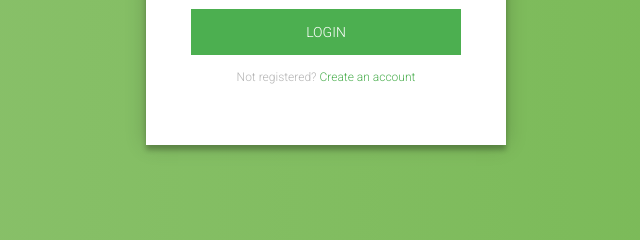
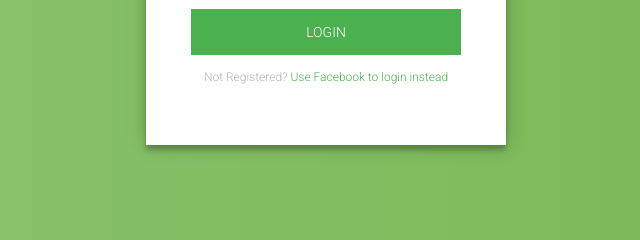
Before and after one commit to irfan-m-mohammad/My-Extended-Family, a plain HTML site: page login.html in a window 1280 px wide. Shown: the part 267-507 px from the top of the page, 314-954 px from the left. Drawn offline with Linux system fonts and the light colour scheme.

Commit message:
facebook login comment

```diff
--- a/login.html
+++ b/login.html
@@ -17,8 +17,18 @@
       <input type="text" placeholder="username"/>
       <input type="password" placeholder="password"/>
       <button>login</button>
-      <p class="message">Not registered? <a href="#">Create an account</a></p>
+      <p class="message">Not Registered? <a>Use Facebook to login instead</a></p>
     </form>
+    <div id="fb-root"></div>
+
+<script>(function(d, s, id) {
+var js, fjs = d.getElementsByTagName(s)[0];
+if (d.getElementById(id)) return;
+js = d.createElement(s); js.id = id;
+js.src = "//connect.facebook.net/en_US/sdk.js#xfbml=1&version=v2.8&appId=1365639380143791";
+fjs.parentNode.insertBefore(js, fjs);
+}(document, 'script', 'facebook-jssdk'));
+</script>
   </div>
 </div>
 </body>
```
